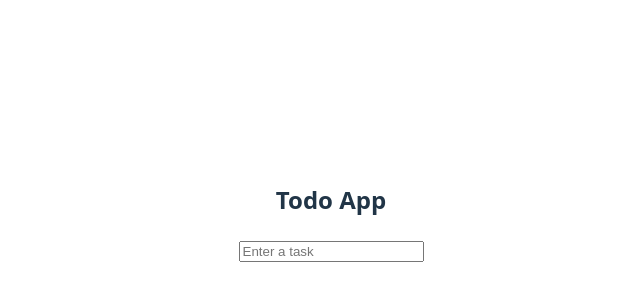
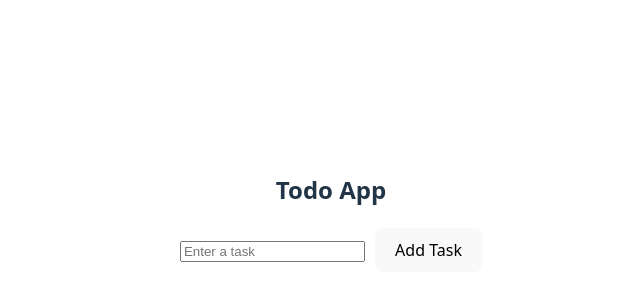
Before and after one commit to vivek-Prajapati011/React-Journey, a React (Vite) app: page / in a window 1280 px wide. Shown: the part 180-480 px from the top of the page, without its empty margins (309-949 px from the left). Built offline with nearby package versions, Linux system fonts and the light colour scheme.

Commit message:
Adds button to add tasks in Todo component
Introduces an "Add Task" button that triggers the task addition functionality.

```diff
--- a/useState/Todo.jsx
+++ b/useState/Todo.jsx
@@ -21,6 +21,9 @@ const Todo = () => {
         placeholder="Enter a task"
         onChange={(e) => setTask(e.target.value)}
       />
+      <button onClick={addTask} style={{ marginLeft: "10px" }}>
+        Add Task
+      </button>
       <ul>
         {todo.map((item, index) => (
           <li key={index}> {item}</li>
```
